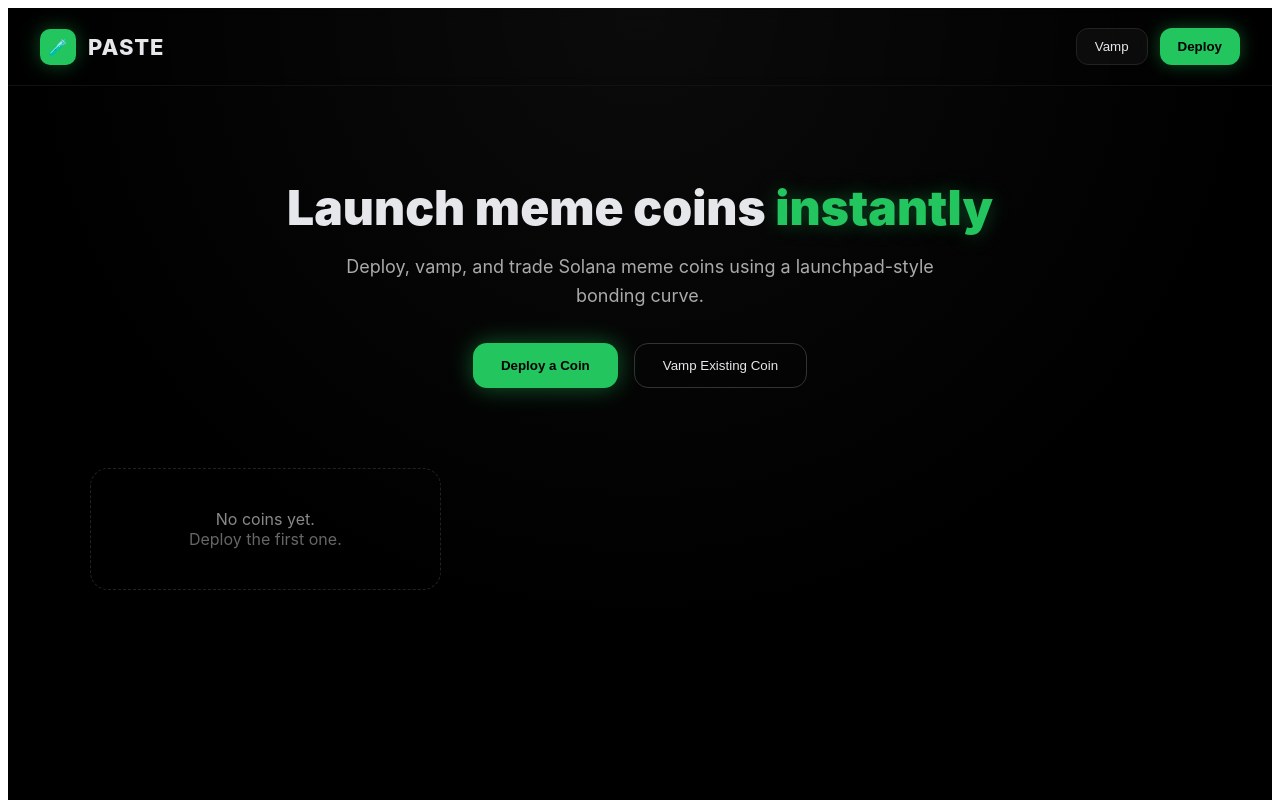
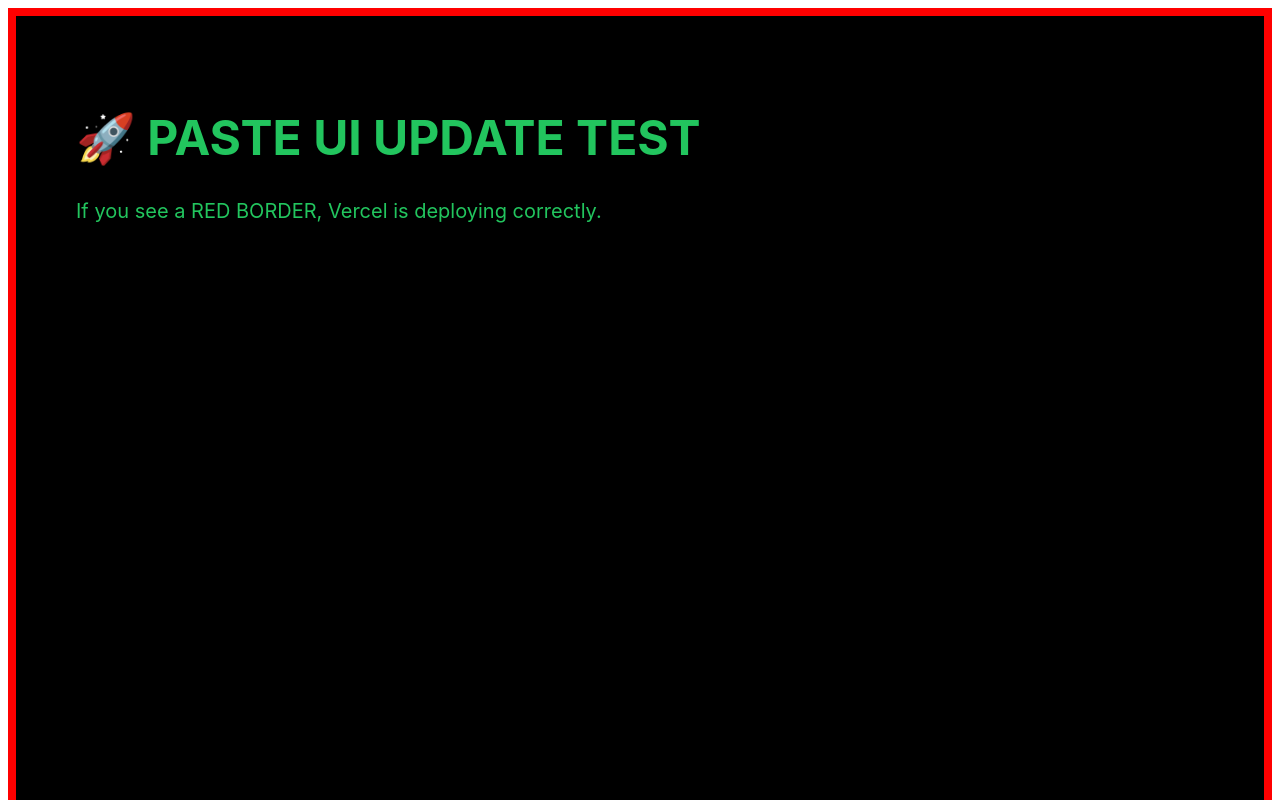
Before and after one commit to ideontaetsn-a11y/Paste-site, a React (Vite) app: page / in a window 1280 px wide. Shown: the top 800 px of the page. Built offline with nearby package versions, Linux system fonts and the light colour scheme.

Commit message:
Update App.jsx

```diff
--- a/src/App.jsx
+++ b/src/App.jsx
@@ -2,195 +2,23 @@
 
 export default function App() {
   return (
-    <div style={styles.app}>
-      {/* HEADER */}
-      <header style={styles.header}>
-        <div style={styles.brand}>
-          <div style={styles.logo}>🧪</div>
-          <span style={styles.title}>PASTE</span>
-        </div>
+    <div
+      style={{
+        background: "black",
+        minHeight: "100vh",
+        color: "#22c55e",
+        padding: "60px",
+        fontFamily: "Inter, system-ui",
+        border: "8px solid red" // 🔴 IMPOSSIBLE TO MISS
+      }}
+    >
+      <h1 style={{ fontSize: "48px" }}>
+        🚀 PASTE UI UPDATE TEST
+      </h1>
 
-        <div style={styles.actions}>
-          <button style={styles.vampBtn}>Vamp</button>
-          <button style={styles.deployBtn}>Deploy</button>
-        </div>
-      </header>
-
-      {/* MAIN */}
-      <main style={styles.main}>
-        <div style={styles.hero}>
-          <h1 style={styles.heroTitle}>
-            Launch meme coins <span style={styles.highlight}>instantly</span>
-          </h1>
-
-          <p style={styles.heroSubtitle}>
-            Deploy, vamp, and trade Solana meme coins using a launchpad-style
-            bonding curve.
-          </p>
-
-          <div style={styles.heroActions}>
-            <button style={styles.primaryCta}>Deploy a Coin</button>
-            <button style={styles.secondaryCta}>Vamp Existing Coin</button>
-          </div>
-        </div>
-
-        {/* PLACEHOLDER TOKEN GRID */}
-        <div style={styles.grid}>
-          <div style={styles.emptyCard}>
-            No coins yet.
-            <br />
-            <span style={{ color: "#666" }}>
-              Deploy the first one.
-            </span>
-          </div>
-        </div>
-      </main>
+      <p style={{ fontSize: "20px" }}>
+        If you see a RED BORDER, Vercel is deploying correctly.
+      </p>
     </div>
   );
 }
-
-/* =======================
-   STYLES
-======================= */
-
-const neonGreen = "#22c55e";
-const neonWhite = "#e5e7eb";
-
-const styles = {
-  app: {
-    minHeight: "100vh",
-    background: "radial-gradient(circle at top, #0b0b0b 0%, #000 60%)",
-    color: neonWhite,
-    fontFamily: "Inter, system-ui, -apple-system",
-  },
-
-  header: {
-    display: "flex",
-    justifyContent: "space-between",
-    alignItems: "center",
-    padding: "20px 32px",
-    borderBottom: "1px solid #111",
-    backdropFilter: "blur(6px)",
-  },
-
-  brand: {
-    display: "flex",
-    alignItems: "center",
-    gap: 12,
-  },
-
-  logo: {
-    width: 36,
-    height: 36,
-    borderRadius: 10,
-    background: neonGreen,
-    color: "#000",
-    fontWeight: 900,
-    display: "flex",
-    alignItems: "center",
-    justifyContent: "center",
-    boxShadow: "0 0 20px rgba(34,197,94,0.4)",
-  },
-
-  title: {
-    fontSize: 22,
-    fontWeight: 800,
-    letterSpacing: 1,
-  },
-
-  actions: {
-    display: "flex",
-    gap: 12,
-  },
-
-  vampBtn: {
-    background: "rgba(255,255,255,0.04)",
-    color: neonWhite,
-    border: "1px solid #222",
-    padding: "10px 18px",
-    borderRadius: 12,
-    cursor: "pointer",
-  },
-
-  deployBtn: {
-    background: neonGreen,
-    color: "#000",
-    border: "none",
-    padding: "10px 18px",
-    borderRadius: 12,
-    fontWeight: 700,
-    cursor: "pointer",
-    boxShadow: "0 0 18px rgba(34,197,94,0.4)",
-  },
-
-  main: {
-    maxWidth: 1100,
-    margin: "0 auto",
-    padding: "60px 32px",
-  },
-
-  hero: {
-    textAlign: "center",
-    marginBottom: 80,
-  },
-
-  heroTitle: {
-    fontSize: 48,
-    fontWeight: 900,
-    marginBottom: 16,
-  },
-
-  highlight: {
-    color: neonGreen,
-    textShadow: "0 0 20px rgba(34,197,94,0.35)",
-  },
-
-  heroSubtitle: {
-    maxWidth: 640,
-    margin: "0 auto 32px",
-    color: "#aaa",
-    fontSize: 18,
-    lineHeight: 1.6,
-  },
-
-  heroActions: {
-    display: "flex",
-    justifyContent: "center",
-    gap: 16,
-    flexWrap: "wrap",
-  },
-
-  primaryCta: {
-    background: neonGreen,
-    color: "#000",
-    padding: "14px 28px",
-    borderRadius: 14,
-    fontWeight: 800,
-    border: "none",
-    cursor: "pointer",
-    boxShadow: "0 0 24px rgba(34,197,94,0.45)",
-  },
-
-  secondaryCta: {
-    background: "transparent",
-    color: neonWhite,
-    padding: "14px 28px",
-    borderRadius: 14,
-    border: "1px solid #333",
-    cursor: "pointer",
-  },
-
-  grid: {
-    display: "grid",
-    gridTemplateColumns: "repeat(auto-fill, minmax(260px, 1fr))",
-    gap: 24,
-  },
-
-  emptyCard: {
-    border: "1px dashed #222",
-    borderRadius: 18,
-    padding: 40,
-    textAlign: "center",
-    color: "#888",
-  },
-};
```
